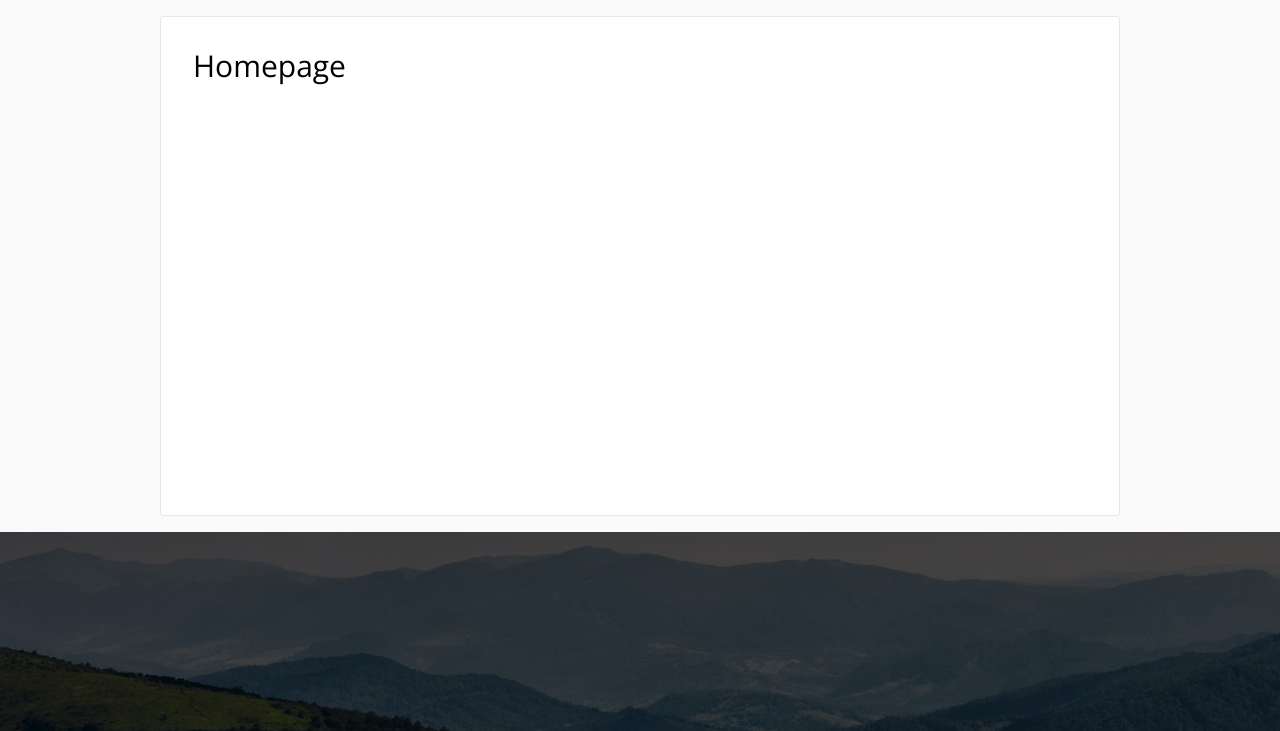
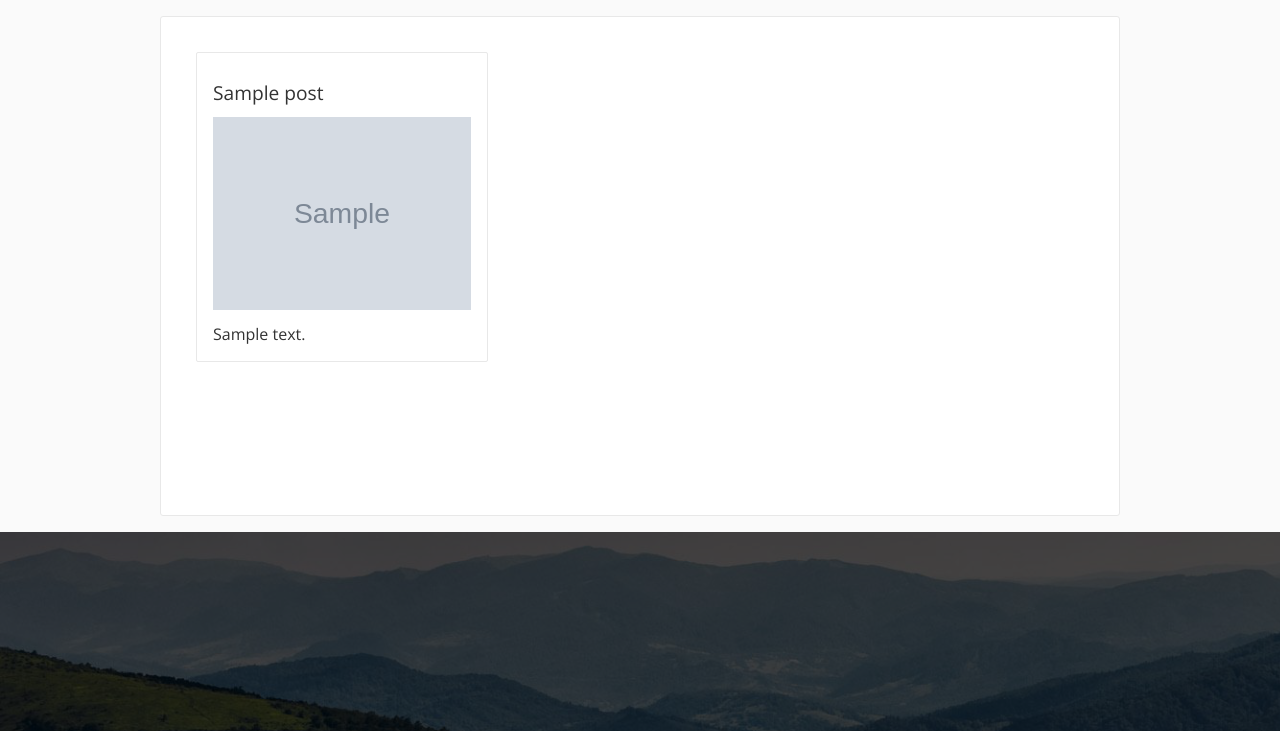
Before and after one commit to usbpendrive/quarkblog, a Django app: page / in a window 1280 px wide. Shown: the part 200-931 px from the top of the page. Run offline with Django 3.2, Linux system fonts and the light colour scheme; tables that the repository leaves empty hold one stand-in row (values such as "Sample post"); grey boxes marked "Sample" are stand-in pictures; some libraries are stand-ins or nearby versions.

Commit message:
Homepage post listing with styles.

```diff
--- /dev/null
+++ b/base/static/base/css/grid.scss
@@ -0,0 +1,21 @@
+.col {
+  float: left;
+}
+
+@include for-phone-only {
+  .col {
+    width: 100%;
+  }
+}
+
+@include for-tablet-portrait-up {
+  .col {
+    width: 50%;
+  }
+}
+
+@include for-tablet-landscape-up {
+  .col {
+    width: 33.33%;
+  }
+}
--- /dev/null
+++ b/base/static/base/css/items.scss
@@ -0,0 +1,23 @@
+.items {
+  &-item {
+    display: block;
+    &-content {
+      margin: 3px;
+      background-color: #fff;
+      padding: 1em;
+      border: 1px solid #E8E8E8;
+      border-radius: 2px;
+      height: 310px;
+    }
+    &-image {
+      width: 100%;
+    }
+    &-title, &-description {
+      padding: 0.5em 0;
+      line-height: 1.5em;
+    }
+    &-title {
+      font-size: 1.2em;
+    }
+  }
+}
--- a/base/static/base/css/style.css
+++ b/base/static/base/css/style.css
@@ -168,3 +168,35 @@ ul {
     @media (min-width: 999px) {
       .post-image {
         width: auto; } }
+
+.col {
+  float: left; }
+
+@media (max-width: 599px) {
+  .col {
+    width: 100%; } }
+
+@media (min-width: 600px) {
+  .col {
+    width: 50%; } }
+
+@media (min-width: 900px) {
+  .col {
+    width: 33.33%; } }
+
+.items-item {
+  display: block; }
+  .items-item-content {
+    margin: 3px;
+    background-color: #fff;
+    padding: 1em;
+    border: 1px solid #E8E8E8;
+    border-radius: 2px;
+    height: 310px; }
+  .items-item-image {
+    width: 100%; }
+  .items-item-title, .items-item-description {
+    padding: 0.5em 0;
+    line-height: 1.5em; }
+  .items-item-title {
+    font-size: 1.2em; }
--- a/base/static/base/css/style.scss
+++ b/base/static/base/css/style.scss
@@ -7,3 +7,5 @@
 @import "menu";
 @import "dropdown";
 @import "post";
+@import "grid";
+@import "items";
--- a/base/templates/base/_grid.html
+++ b/base/templates/base/_grid.html
@@ -1,2 +1,23 @@
 {% load static %}
-<div class="grid items"></div>
+<div class="grid items">
+    {% for item in items %}
+        <a class="col items-item" href="{{ item.get_absolute_url }}">
+            <div class="items-item-content">
+                <div class="items-item-title">
+                    <div class="items-item-title-content">
+                        {{ item.title | truncatechars:45 }}
+                    </div>
+                </div>
+                {% if item.image %}
+                    <img class="items-item-image" src="{{ item.image.url }}">
+                {% else %}
+                    <img class="items-item-image" src="{% static 'base/images/no-image.png' %}">
+                {% endif %}
+                <div class="items-item-description">
+                    {{ item.description | truncatechars:70 }}
+                </div>
+            </div>
+        </a>
+    {% endfor %}
+    <div class="clearfix"></div>
+</div>
--- a/base/templates/base/home.html
+++ b/base/templates/base/home.html
@@ -1,4 +1,4 @@
 {% extends 'base/base.html' %}
 {% block content %}
-    <h1>Homepage</h1>
+    {% include 'base/_grid.html' %}
 {% endblock %}
--- a/base/views.py
+++ b/base/views.py
@@ -1,5 +1,8 @@
 from django.shortcuts import render
+
+from blog.models import Post
 
 
 def home(request):
-    return render(request, 'base/home.html')
+    items = Post.objects.all()
+    return render(request, 'base/home.html', {'items': items, 'title': 'Home'})
```
